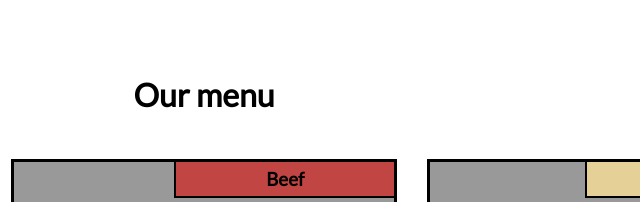
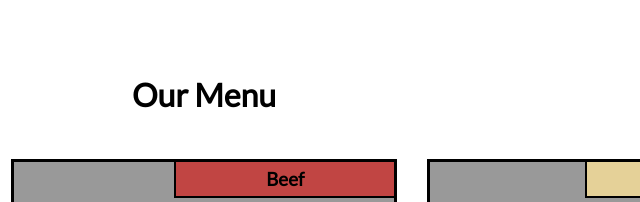
Before and after one commit to PAAYAS/CourseEra_HTML_CSS, a plain HTML site: page module2-solution/index.html in a window 1280 px wide. Shown: the top 202 px of the page, 436-1076 px from the left. Drawn offline with Linux system fonts and the light colour scheme; files that its build step writes are made by us from their sources.

Commit message:
Update index.html

```diff
--- a/module2-solution/index.html
+++ b/module2-solution/index.html
@@ -11,7 +11,7 @@
   <div class="container">
     <div class="row">
 
-    <h1 class="menu-title">Our menu</h1>
+    <h1 class="menu-title">Our Menu</h1>
       <div class="col-lg-4">
         <div class="item">
           <div class="item-title" id="title-one">
```
